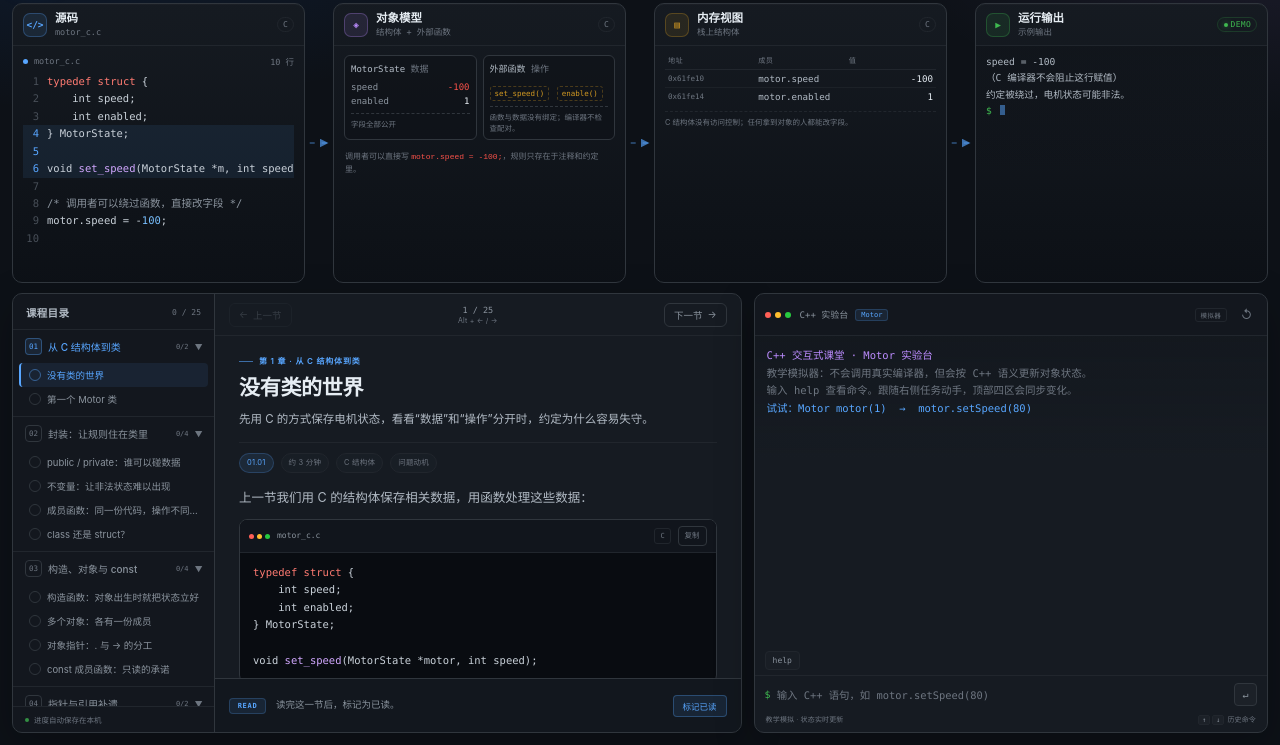
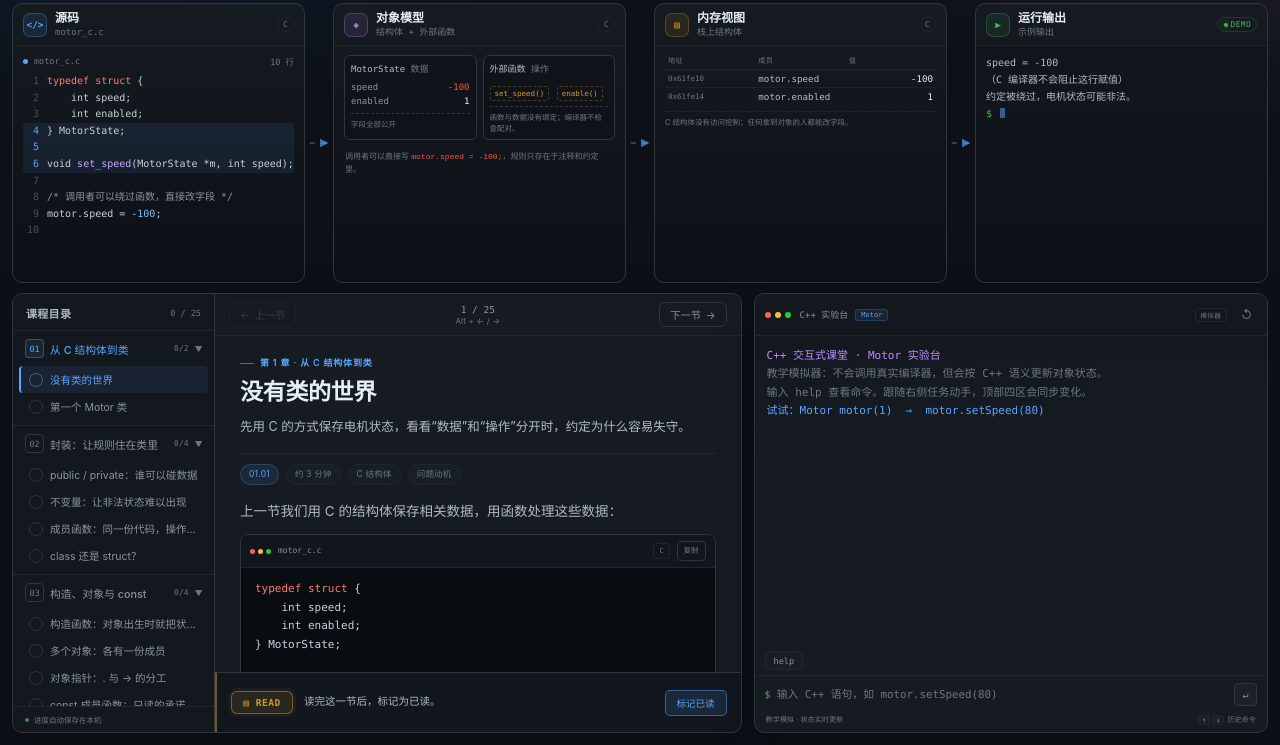
Before and after one commit to 3457854247/cpp-interactive-tutorial, a plain HTML site: page index.html in a window 1280 px wide. Shown: the part 55-800 px from the top of the page. Drawn offline with Linux system fonts and the light colour scheme.

Commit message:
增大字体，凸显任务

```diff
--- a/js/app.js
+++ b/js/app.js
@@ -1088,7 +1088,8 @@
     const hasTask = !!card.task;
 
     els.task.classList.toggle('completed', isDone);
-    els.taskLabel.textContent = isDone ? 'DONE' : (isQuiz ? 'QUIZ' : (hasTask ? 'TASK' : 'READ'));
+    els.task.dataset.mode = isDone ? 'done' : (isQuiz ? 'quiz' : (hasTask ? 'task' : 'read'));
+    els.taskLabel.textContent = isDone ? '✓ DONE' : (isQuiz ? '? QUIZ' : (hasTask ? '✎ TASK' : '▤ READ'));
     els.taskSteps.innerHTML = '';
     els.taskRead.hidden = true;
 
--- a/style.css
+++ b/style.css
@@ -172,7 +172,7 @@
   align-items: center;
   gap: 7px;
   min-width: 0;
-  font-size: 11.5px;
+  font-size: 12px;
   color: var(--text-muted);
   overflow: hidden;
 }
@@ -370,7 +370,7 @@
 }
 
 .zone-title {
-  font-size: 11.5px;
+  font-size: 12px;
   font-weight: 600;
   line-height: 1.2;
   color: var(--text-primary);
@@ -379,7 +379,7 @@
 .zone-subtitle {
   overflow: hidden;
   font-family: var(--font-mono);
-  font-size: 8.5px;
+  font-size: 9px;
   line-height: 1.25;
   color: var(--text-faint);
   text-overflow: ellipsis;
@@ -621,7 +621,7 @@
   gap: 5px;
   padding: 3px 7px;
   font-family: var(--font-mono);
-  font-size: 10.2px;
+  font-size: 10.8px;
 }
 
 .obj-field + .obj-field {
@@ -1249,7 +1249,7 @@
   padding: 0 1px;
   color: var(--text-secondary);
   font-family: var(--font-mono);
-  font-size: 9.6px;
+  font-size: 10px;
   line-height: 1.7;
   white-space: pre-wrap;
   overflow-wrap: anywhere;
@@ -1321,7 +1321,7 @@
 }
 
 .sidebar-title {
-  font-size: 10.5px;
+  font-size: 11px;
   font-weight: 600;
   letter-spacing: 0.3px;
   color: var(--text-secondary);
@@ -1329,7 +1329,7 @@
 
 .sidebar-progress {
   font-family: var(--font-mono);
-  font-size: 8px;
+  font-size: 8.5px;
   color: var(--text-faint);
 }
 
@@ -1356,7 +1356,7 @@
   border: 0;
   background: transparent;
   color: var(--text-muted);
-  font-size: 10px;
+  font-size: 10.8px;
   font-weight: 500;
   text-align: left;
   cursor: pointer;
@@ -1375,13 +1375,13 @@
 .chapter-number {
   display: grid;
   place-items: center;
-  width: 17px;
-  height: 17px;
+  width: 19px;
+  height: 19px;
   flex-shrink: 0;
   border: 1px solid var(--border);
   border-radius: 4px;
   font-family: var(--font-mono);
-  font-size: 7.5px;
+  font-size: 8.5px;
   color: var(--text-faint);
 }
 
@@ -1401,7 +1401,7 @@
 .chapter-count {
   margin-left: auto;
   font-family: var(--font-mono);
-  font-size: 7px;
+  font-size: 8px;
   color: var(--text-faint);
 }
 
@@ -1428,15 +1428,15 @@
   position: relative;
   display: flex;
   align-items: center;
-  gap: 6px;
+  gap: 7px;
   width: 100%;
-  padding: 5px 7px 5px 8px;
+  padding: 6px 7px 6px 8px;
   border: 0;
   border-left: 2px solid transparent;
   border-radius: 4px;
   background: transparent;
   color: var(--text-muted);
-  font-size: 9.5px;
+  font-size: 10.5px;
   text-align: left;
   cursor: pointer;
   transition: color var(--transition), background var(--transition), border-color var(--transition);
@@ -1464,19 +1464,20 @@
 .card-check {
   display: grid;
   place-items: center;
-  width: 12px;
-  height: 12px;
+  width: 14px;
+  height: 14px;
   flex-shrink: 0;
   border: 1px solid var(--border);
   border-radius: 50%;
   color: transparent;
-  font-size: 7px;
+  font-size: 8px;
   line-height: 1;
 }
 
 .card-item.completed .card-check {
   border-color: rgba(63, 185, 80, 0.5);
   background: var(--green-soft);
+  box-shadow: 0 0 7px rgba(63, 185, 80, 0.2);
   color: var(--green);
 }
 
@@ -1533,12 +1534,12 @@
   display: inline-flex;
   align-items: center;
   gap: 5px;
-  padding: 4px 9px;
+  padding: 4px 10px;
   border: 1px solid var(--border);
   border-radius: var(--radius-sm);
   background: transparent;
   color: var(--text-muted);
-  font-size: 9.5px;
+  font-size: 10.2px;
   cursor: pointer;
   transition: color var(--transition), border-color var(--transition), background var(--transition);
 }
@@ -1580,12 +1581,12 @@
 
 .card-progress {
   font-family: var(--font-mono);
-  font-size: 8.5px;
+  font-size: 9.5px;
   color: var(--text-muted);
 }
 
 .key-hint {
-  font-size: 7px;
+  font-size: 8px;
   color: var(--text-faint);
   letter-spacing: 0.2px;
 }
@@ -1595,9 +1596,9 @@
   min-height: 0;
   overflow-y: auto;
   overscroll-behavior: contain;
-  padding: 18px 24px 26px;
-  line-height: 1.75;
-  font-size: 12.5px;
+  padding: 19px 25px 28px;
+  line-height: 1.8;
+  font-size: 13.5px;
   scroll-behavior: smooth;
 }
 
@@ -1639,7 +1640,7 @@
   gap: 6px;
   margin-bottom: 6px;
   color: var(--accent);
-  font-size: 8px;
+  font-size: 9px;
   font-weight: 600;
   letter-spacing: 0.8px;
   text-transform: uppercase;
@@ -1653,21 +1654,21 @@
 }
 
 .card-title {
-  margin: 0 0 7px;
+  margin: 0 0 8px;
   color: var(--text-primary);
-  font-size: 21px;
+  font-size: 23px;
   font-weight: 650;
   line-height: 1.35;
   letter-spacing: -0.3px;
 }
 
 .card-lead {
-  margin: 0 0 16px;
-  padding-bottom: 13px;
+  margin: 0 0 17px;
+  padding-bottom: 14px;
   border-bottom: 1px solid var(--border-soft);
   color: var(--text-muted);
-  font-size: 11.5px;
-  line-height: 1.75;
+  font-size: 12.5px;
+  line-height: 1.8;
 }
 
 .card-meta {
@@ -1678,12 +1679,12 @@
 }
 
 .meta-chip {
-  padding: 2px 7px;
+  padding: 2px 8px;
   border: 1px solid var(--border-soft);
   border-radius: 999px;
   background: rgba(28, 33, 40, 0.55);
   color: var(--text-faint);
-  font-size: 7.5px;
+  font-size: 8.5px;
   letter-spacing: 0.2px;
 }
 
@@ -1694,9 +1695,9 @@
 }
 
 .card-content h2 {
-  margin: 22px 0 8px;
+  margin: 23px 0 9px;
   color: var(--text-primary);
-  font-size: 16px;
+  font-size: 17px;
   font-weight: 630;
   line-height: 1.45;
 }
@@ -1706,9 +1707,9 @@
 }
 
 .card-content h3 {
-  margin: 18px 0 6px;
+  margin: 19px 0 7px;
   color: var(--text-primary);
-  font-size: 13px;
+  font-size: 14px;
   font-weight: 600;
   line-height: 1.5;
 }
@@ -1852,11 +1853,11 @@
 
 .code-block pre {
   margin: 0;
-  padding: 11px 13px 13px;
+  padding: 12px 14px 14px;
   overflow-x: auto;
   font-family: var(--font-mono);
-  font-size: 10.5px;
-  line-height: 1.68;
+  font-size: 11px;
+  line-height: 1.7;
   tab-size: 2;
 }
 
@@ -1940,7 +1941,7 @@
   gap: 5px;
   margin-bottom: 3px;
   color: var(--accent);
-  font-size: 8px;
+  font-size: 9px;
   font-weight: 650;
   letter-spacing: 0.45px;
   text-transform: uppercase;
@@ -1948,8 +1949,8 @@
 
 .callout-body {
   color: var(--text-secondary);
-  font-size: 10.5px;
-  line-height: 1.72;
+  font-size: 11.5px;
+  line-height: 1.75;
 }
 
 .callout-body > :last-child {
@@ -2000,16 +2001,16 @@
 .card-content table {
   width: 100%;
   border-collapse: collapse;
-  font-size: 9.5px;
-  line-height: 1.55;
+  font-size: 10.5px;
+  line-height: 1.6;
 }
 
 .card-content th {
-  padding: 7px 9px;
+  padding: 8px 10px;
   border-bottom: 1px solid var(--border);
   background: rgba(28, 33, 40, 0.72);
   color: var(--text-muted);
-  font-size: 8px;
+  font-size: 9px;
   font-weight: 600;
   letter-spacing: 0.2px;
   text-align: left;
@@ -2017,7 +2018,7 @@
 }
 
 .card-content td {
-  padding: 6px 9px;
+  padding: 7px 10px;
   border-bottom: 1px solid var(--border-soft);
   color: var(--text-secondary);
   vertical-align: top;
@@ -2042,13 +2043,13 @@
 
 .steps li {
   position: relative;
-  margin: 0 0 7px;
-  padding: 7px 9px 7px 34px;
+  margin: 0 0 8px;
+  padding: 8px 10px 8px 36px;
   border: 1px solid var(--border-soft);
   border-radius: 6px;
   background: rgba(28, 33, 40, 0.32);
   color: var(--text-secondary);
-  font-size: 10px;
+  font-size: 11px;
   line-height: 1.65;
 }
 
@@ -2141,9 +2142,9 @@
 }
 
 .quiz-question {
-  margin-bottom: 8px;
+  margin-bottom: 9px;
   color: var(--text-primary);
-  font-size: 11px;
+  font-size: 12px;
   font-weight: 500;
   line-height: 1.65;
 }
@@ -2163,13 +2164,13 @@
   align-items: flex-start;
   gap: 8px;
   width: 100%;
-  padding: 7px 8px;
+  padding: 8px 9px;
   border: 1px solid var(--border-soft);
   border-radius: 6px;
   background: rgba(13, 17, 23, 0.4);
   color: var(--text-secondary);
-  font-size: 9.5px;
-  line-height: 1.55;
+  font-size: 10.5px;
+  line-height: 1.6;
   text-align: left;
   cursor: pointer;
   transition: border-color var(--transition), background var(--transition), color var(--transition);
@@ -2253,40 +2254,71 @@
 .card-task {
   display: flex;
   align-items: center;
-  gap: 10px;
-  min-height: 54px;
-  padding: 8px 14px;
+  gap: 11px;
+  min-height: 60px;
+  padding: 9px 14px;
   border-top: 1px solid var(--border);
+  border-left: 2px solid transparent;
   background: rgba(13, 17, 23, 0.3);
   flex-shrink: 0;
   transition: background var(--transition), border-color var(--transition);
 }
 
+.card-task[data-mode="task"] {
+  border-left-color: rgba(88, 166, 255, 0.55);
+  background: linear-gradient(90deg, rgba(88, 166, 255, 0.045), rgba(13, 17, 23, 0.3) 34%);
+}
+
+.card-task[data-mode="quiz"] {
+  border-left-color: rgba(188, 140, 255, 0.5);
+}
+
+.card-task[data-mode="read"] {
+  border-left-color: rgba(210, 153, 34, 0.5);
+}
+
 .card-task.completed {
   border-top-color: rgba(63, 185, 80, 0.35);
-  background: rgba(63, 185, 80, 0.045);
+  border-left-color: var(--green);
+  background: rgba(63, 185, 80, 0.06);
 }
 
 .task-label {
   display: inline-flex;
   align-items: center;
   justify-content: center;
-  min-width: 37px;
-  padding: 3px 6px;
-  border: 1px solid rgba(88, 166, 255, 0.22);
-  border-radius: 4px;
-  background: var(--accent-soft);
-  color: var(--accent);
-  font-family: var(--font-mono);
-  font-size: 7px;
-  font-weight: 600;
-  letter-spacing: 0.7px;
+  min-width: 62px;
+  padding: 5px 9px;
+  border: 1px solid rgba(88, 166, 255, 0.5);
+  border-radius: 6px;
+  background: rgba(88, 166, 255, 0.13);
+  box-shadow: 0 0 0 3px rgba(88, 166, 255, 0.06);
+  color: #79c0ff;
+  font-family: var(--font-mono);
+  font-size: 9.5px;
+  font-weight: 700;
+  letter-spacing: 0.5px;
   flex-shrink: 0;
 }
 
+.card-task[data-mode="quiz"] .task-label {
+  border-color: rgba(188, 140, 255, 0.5);
+  background: rgba(188, 140, 255, 0.13);
+  box-shadow: 0 0 0 3px rgba(188, 140, 255, 0.06);
+  color: var(--purple);
+}
+
+.card-task[data-mode="read"] .task-label {
+  border-color: rgba(210, 153, 34, 0.5);
+  background: rgba(210, 153, 34, 0.12);
+  box-shadow: 0 0 0 3px rgba(210, 153, 34, 0.05);
+  color: var(--yellow);
+}
+
 .card-task.completed .task-label {
-  border-color: rgba(63, 185, 80, 0.28);
-  background: var(--green-soft);
+  border-color: rgba(63, 185, 80, 0.55);
+  background: rgba(63, 185, 80, 0.14);
+  box-shadow: 0 0 0 3px rgba(63, 185, 80, 0.07);
   color: var(--green);
 }
 
@@ -2296,18 +2328,18 @@
 }
 
 .task-prompt {
-  color: var(--text-muted);
-  font-size: 9.5px;
-  line-height: 1.55;
+  color: var(--text-secondary);
+  font-size: 10.5px;
+  line-height: 1.6;
 }
 
 .task-prompt code {
-  padding: 1px 4px;
+  padding: 1px 5px;
   border-radius: 3px;
   background: var(--bg-tertiary);
   color: var(--green);
   font-family: var(--font-mono);
-  font-size: 8.5px;
+  font-size: 9.5px;
   white-space: nowrap;
 }
 
@@ -2325,12 +2357,12 @@
 .step-chip {
   display: inline-flex;
   align-items: center;
-  gap: 3px;
-  padding: 1px 5px;
+  gap: 4px;
+  padding: 2px 6px;
   border: 1px solid var(--border-soft);
-  border-radius: 3px;
-  color: var(--text-faint);
-  font-size: 7.5px;
+  border-radius: 4px;
+  color: var(--text-faint);
+  font-size: 8.5px;
 }
 
 .step-chip .step-num {
@@ -2349,12 +2381,13 @@
 }
 
 .task-read-btn {
-  padding: 4px 9px;
-  border: 1px solid rgba(88, 166, 255, 0.3);
-  border-radius: 4px;
-  background: var(--accent-soft);
+  padding: 5px 11px;
+  border: 1px solid rgba(88, 166, 255, 0.45);
+  border-radius: 5px;
+  background: rgba(88, 166, 255, 0.12);
   color: var(--accent);
-  font-size: 8.5px;
+  font-size: 9.5px;
+  font-weight: 500;
   cursor: pointer;
   flex-shrink: 0;
   transition: all var(--transition);
@@ -2370,7 +2403,8 @@
   align-items: center;
   gap: 4px;
   color: var(--green);
-  font-size: 8.5px;
+  font-size: 9.5px;
+  font-weight: 500;
   white-space: nowrap;
   flex-shrink: 0;
 }
@@ -2493,7 +2527,7 @@
     linear-gradient(180deg, rgba(9, 12, 17, 0.2), transparent 40%),
     transparent;
   font-family: var(--font-mono);
-  font-size: 10.5px;
+  font-size: 11px;
   line-height: 1.68;
 }
 
@@ -2542,13 +2576,13 @@
 
 .suggest-chip {
   flex-shrink: 0;
-  padding: 3px 7px;
+  padding: 3px 8px;
   border: 1px solid var(--border-soft);
   border-radius: 4px;
   background: rgba(28, 33, 40, 0.55);
   color: var(--text-muted);
   font-family: var(--font-mono);
-  font-size: 8px;
+  font-size: 8.5px;
   cursor: pointer;
   transition: all var(--transition);
 }
@@ -2585,7 +2619,7 @@
   color: var(--text-primary);
   caret-color: var(--accent);
   font-family: var(--font-mono);
-  font-size: 10.4px;
+  font-size: 10.8px;
 }
 
 .terminal-input::placeholder {
@@ -2734,6 +2768,12 @@
   }
 }
 
+@media (min-width: 721px) and (max-width: 1320px) {
+  .src-lines {
+    font-size: 10px;
+  }
+}
+
 @media (max-width: 980px) {
   body {
     height: auto;
@@ -2823,8 +2863,8 @@
 
   .zone {
     flex: 0 0 84%;
-    min-height: 216px;
-    max-height: 252px;
+    min-height: 232px;
+    max-height: 268px;
     scroll-snap-align: start;
   }
 
@@ -2875,7 +2915,7 @@
   }
 
   .task-read-btn {
-    margin-left: 47px;
+    margin-left: 73px;
   }
 
   .lab {
```
